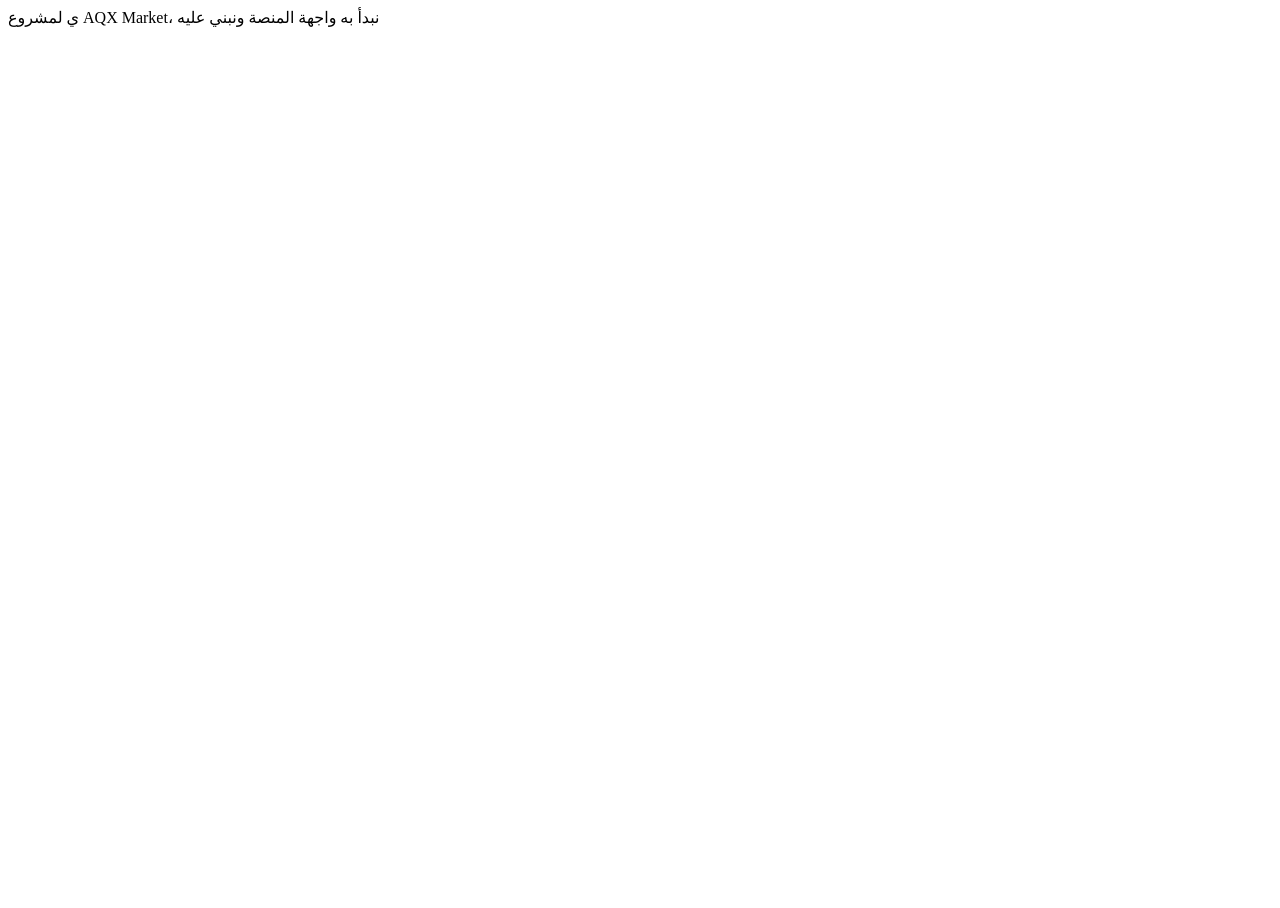
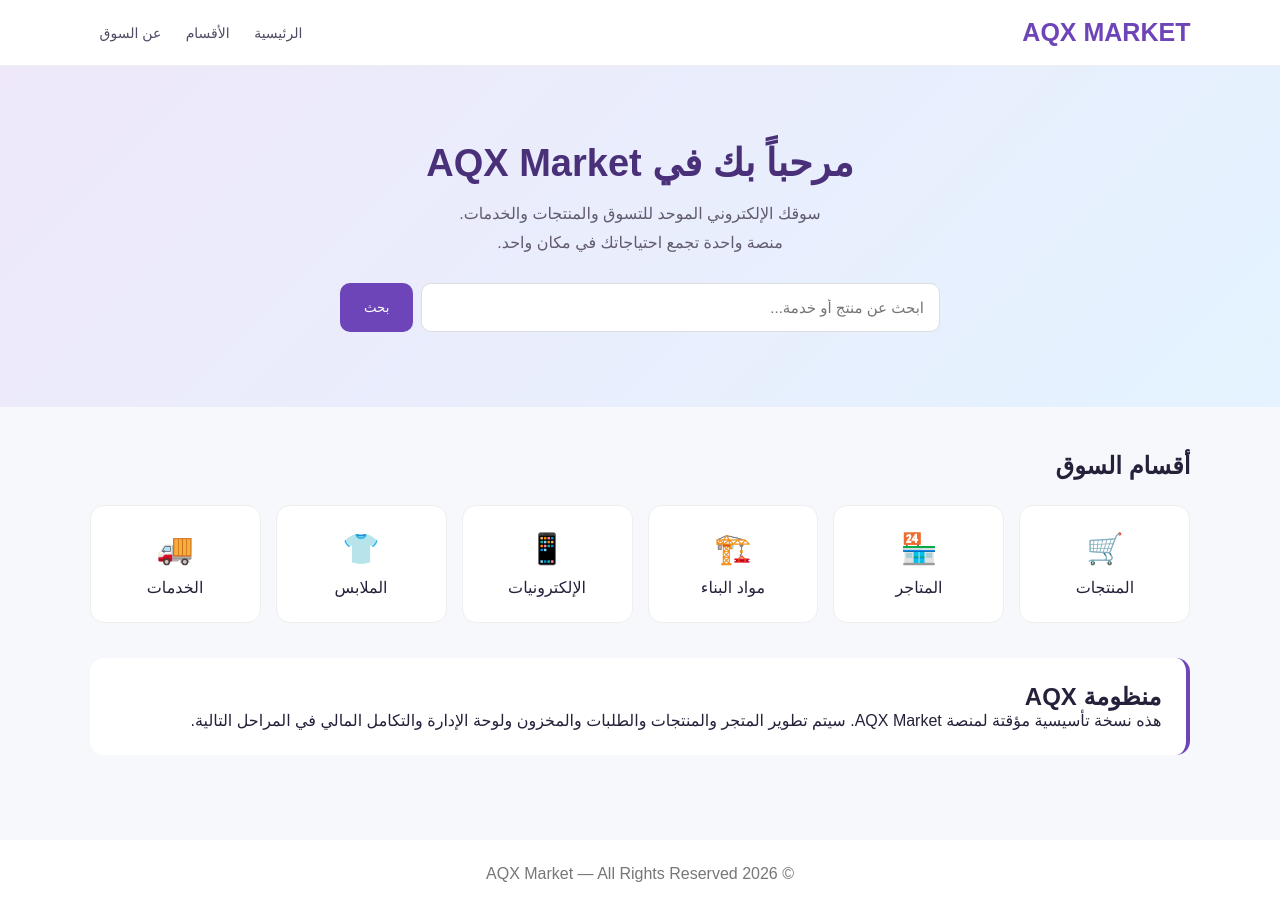
Before and after one commit to alqurmanix-oss/AQX-Market, a plain HTML site: page index.html in a window 1280 px wide. Before the commit the page ends 800 px from the top, so only its background shows below. Drawn offline with Linux system fonts and the light colour scheme.

Commit message:
Update index.html

```diff
--- a/index.html
+++ b/index.html
@@ -1 +1,223 @@
-ي لمشروع AQX Market، نبدأ به واجهة المنصة ونبني عليه
+
+<!DOCTYPE html>
+<html lang="ar" dir="rtl">
+<head>
+  <meta charset="UTF-8">
+  <meta name="viewport" content="width=device-width, initial-scale=1.0">
+  <meta name="theme-color" content="#6d45b8">
+  <title>AQX Market | سوق القُرمانكس</title>
+  <style>
+    * {
+      box-sizing: border-box;
+      margin: 0;
+      padding: 0;
+    }
+
+    body {
+      font-family: Arial, sans-serif;
+      background: #f7f8fc;
+      color: #25213a;
+    }
+
+    header {
+      background: #fff;
+      padding: 18px 7%;
+      display: flex;
+      justify-content: space-between;
+      align-items: center;
+      border-bottom: 1px solid #eee;
+    }
+
+    .logo {
+      color: #6d45b8;
+      font-size: 25px;
+      font-weight: bold;
+    }
+
+    nav a {
+      color: #514b64;
+      text-decoration: none;
+      margin: 0 10px;
+      font-size: 14px;
+    }
+
+    .hero {
+      padding: 75px 7%;
+      text-align: center;
+      background: linear-gradient(135deg, #eee8fa, #e4f3ff);
+    }
+
+    .hero h1 {
+      font-size: 38px;
+      margin-bottom: 15px;
+      color: #493078;
+    }
+
+    .hero p {
+      color: #625b70;
+      line-height: 1.8;
+      margin-bottom: 25px;
+    }
+
+    .search {
+      max-width: 600px;
+      margin: auto;
+      display: flex;
+      gap: 8px;
+    }
+
+    .search input {
+      flex: 1;
+      padding: 15px;
+      border: 1px solid #ddd;
+      border-radius: 10px;
+      font-size: 15px;
+    }
+
+    button {
+      background: #6d45b8;
+      color: white;
+      border: 0;
+      padding: 14px 24px;
+      border-radius: 10px;
+      cursor: pointer;
+    }
+
+    main {
+      padding: 45px 7%;
+    }
+
+    .section-title {
+      margin-bottom: 25px;
+      font-size: 24px;
+    }
+
+    .categories {
+      display: grid;
+      grid-template-columns: repeat(auto-fit, minmax(150px, 1fr));
+      gap: 15px;
+    }
+
+    .category {
+      background: white;
+      border-radius: 14px;
+      padding: 25px 15px;
+      text-align: center;
+      border: 1px solid #eee;
+    }
+
+    .category span {
+      display: block;
+      font-size: 30px;
+      margin-bottom: 12px;
+    }
+
+    .status {
+      margin-top: 35px;
+      background: white;
+      padding: 25px;
+      border-radius: 14px;
+      border-right: 4px solid #6d45b8;
+    }
+
+    footer {
+      text-align: center;
+      padding: 25px;
+      color: #777;
+      background: white;
+      margin-top: 40px;
+    }
+
+    @media (max-width: 600px) {
+      header {
+        flex-direction: column;
+        gap: 15px;
+      }
+
+      .hero h1 {
+        font-size: 28px;
+      }
+
+      .search {
+        flex-direction: column;
+      }
+    }
+  </style>
+</head>
+
+<body>
+
+  <header>
+    <div class="logo">AQX MARKET</div>
+    <nav>
+      <a href="/">الرئيسية</a>
+      <a href="#categories">الأقسام</a>
+      <a href="#about">عن السوق</a>
+    </nav>
+  </header>
+
+  <section class="hero">
+    <h1>مرحباً بك في AQX Market</h1>
+    <p>
+      سوقك الإلكتروني الموحد للتسوق والمنتجات والخدمات.
+      <br>
+      منصة واحدة تجمع احتياجاتك في مكان واحد.
+    </p>
+
+    <div class="search">
+      <input type="search" placeholder="ابحث عن منتج أو خدمة...">
+      <button onclick="alert('البحث قيد التطوير')">بحث</button>
+    </div>
+  </section>
+
+  <main>
+    <h2 class="section-title" id="categories">أقسام السوق</h2>
+
+    <div class="categories">
+      <div class="category">
+        <span>🛒</span>
+        المنتجات
+      </div>
+
+      <div class="category">
+        <span>🏪</span>
+        المتاجر
+      </div>
+
+      <div class="category">
+        <span>🏗️</span>
+        مواد البناء
+      </div>
+
+      <div class="category">
+        <span>📱</span>
+        الإلكترونيات
+      </div>
+
+      <div class="category">
+        <span>👕</span>
+        الملابس
+      </div>
+
+      <div class="category">
+        <span>🚚</span>
+        الخدمات
+      </div>
+    </div>
+
+    <section class="status" id="about">
+      <h2>منظومة AQX</h2>
+      <p>
+        هذه نسخة تأسيسية مؤقتة لمنصة AQX Market.
+        سيتم تطوير المتجر والمنتجات والطلبات والمخزون
+        ولوحة الإدارة والتكامل المالي في المراحل التالية.
+      </p>
+    </section>
+  </main>
+
+  <footer>
+    © 2026 AQX Market — All Rights Reserved
+  </footer>
+
+</body>
+</html>
```
